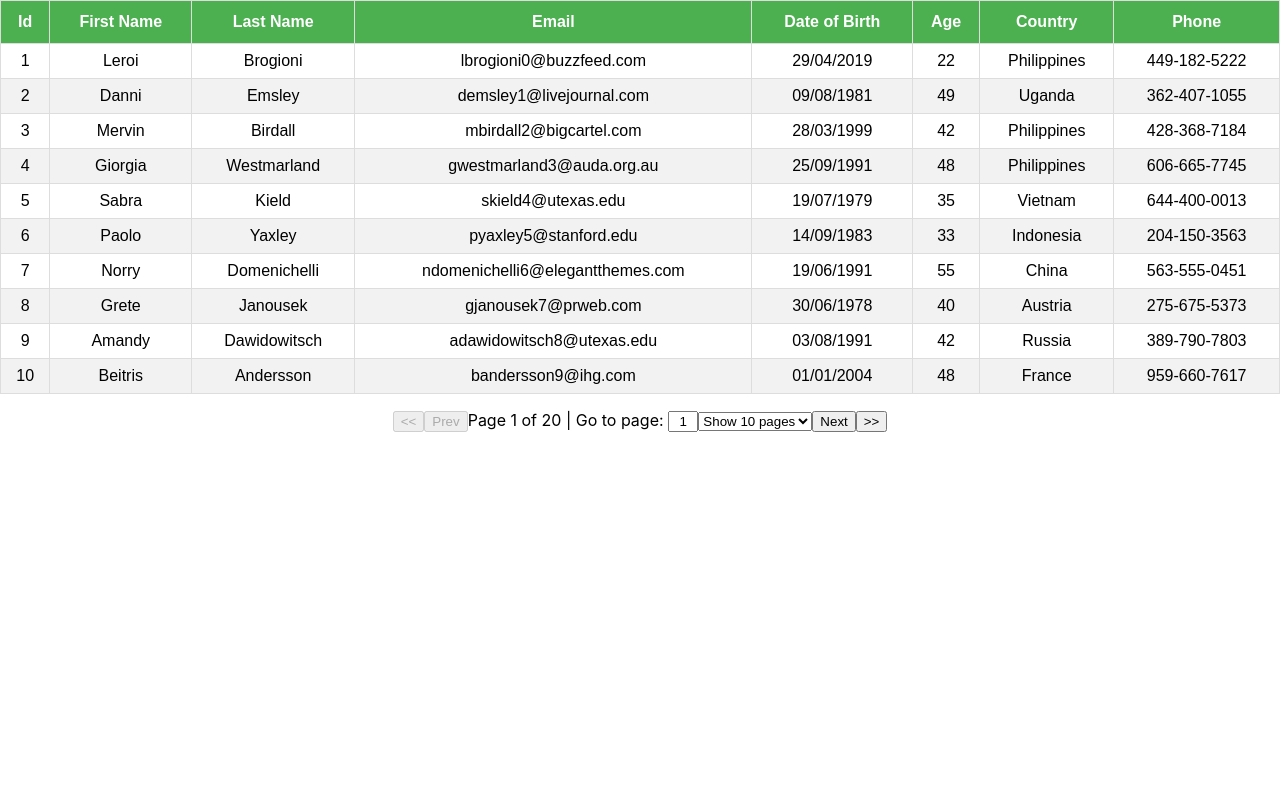
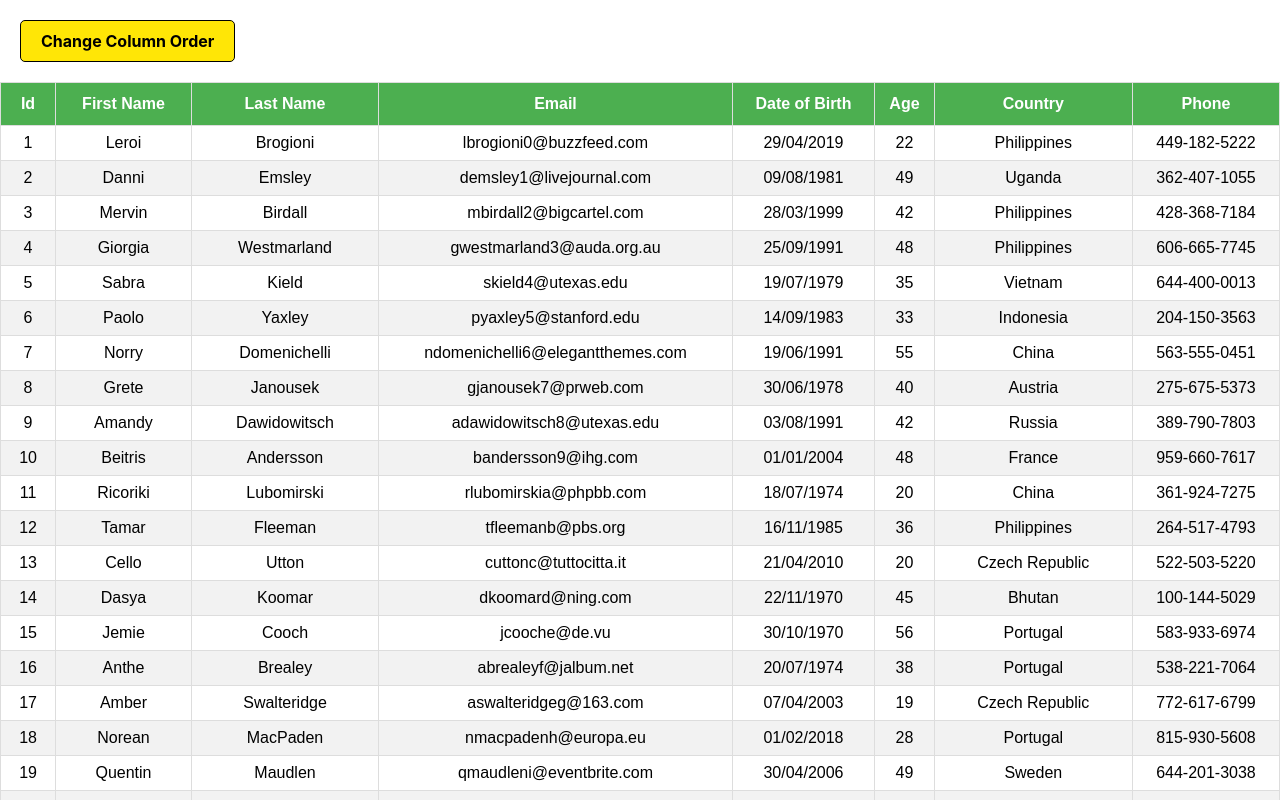
Before and after one commit to mirstuk/react-table-demo, a React (Create React App) app: page / in a window 1280 px wide. Shown: the top 800 px of the page. Built offline with nearby package versions, Linux system fonts and the light colour scheme.

Commit message:
React Table Tutorial - 14 - Column Ordering

```diff
--- a/src/App.js
+++ b/src/App.js
@@ -1,10 +1,10 @@
 import React from 'react';
-import PaginationTable from './components/PaginationTable';
+import ColumnOrder from './components/ColumnOrder';
 
 function App() {
   return (
     <div>
-      <PaginationTable />
+      <ColumnOrder />
     </div>
   );
 }
--- /dev/null
+++ b/src/components/ColumnOrder.js
@@ -0,0 +1,83 @@
+import React, { useMemo } from 'react';
+import { useTable, useColumnOrder } from 'react-table';
+import MOCK_DATA from '../MOCK_DATA.json';
+import { COLUMNS } from './columns';
+import './table.css';
+
+const ColumnOrder = () => {
+  const columns = useMemo(() => COLUMNS, []);
+  const data = useMemo(() => MOCK_DATA, []);
+
+  const {
+    getTableProps,
+    getTableBodyProps,
+    headerGroups,
+    footerGroups,
+    rows,
+    prepareRow,
+    setColumnOrder,
+  } = useTable(
+    {
+      columns,
+      data,
+    },
+    useColumnOrder
+  );
+
+  const changeOrder = () => {
+    setColumnOrder([
+      'id',
+      'first_name',
+      'last_name',
+      'age',
+      'date_of_birth',
+      'country',
+      'email',
+      'phone',
+    ]);
+  };
+
+  return (
+    <>
+      <button className="button" onClick={changeOrder}>
+        Change Column Order
+      </button>
+      <table {...getTableProps()}>
+        <thead>
+          {headerGroups.map(headerGroup => (
+            <tr {...headerGroup.getHeaderGroupProps()}>
+              {headerGroup.headers.map(column => (
+                <th {...column.getHeaderProps()}>{column.render('Header')}</th>
+              ))}
+            </tr>
+          ))}
+        </thead>
+        <tbody {...getTableBodyProps()}>
+          {rows.map(row => {
+            prepareRow(row);
+            return (
+              <tr {...row.getRowProps()}>
+                {row.cells.map(cell => {
+                  return (
+                    <td {...cell.getCellProps()}>{cell.render('Cell')}</td>
+                  );
+                })}
+              </tr>
+            );
+          })}
+        </tbody>
+        <tfoot>
+          {footerGroups.map(footerGroup => (
+            <tr {...footerGroup.getFooterGroupProps()}>
+              {footerGroup.headers.map(column => (
+                <td {...column.getFooterProps()}>{column.render('Footer')}</td>
+              ))}
+            </tr>
+          ))}
+        </tfoot>
+      </table>
+    </>
+  );
+};
+
+export default ColumnOrder;
--- a/src/components/table.css
+++ b/src/components/table.css
@@ -74,3 +74,16 @@
   -webkit-appearance: none;
   margin: 0;
 }
+
+.button {
+  all: unset;
+  margin: 20px;
+  padding: 10px 20px;
+  background-color: #ffe606;
+  color: #000;
+  border: 1px solid #000;
+  border-radius: 5px;
+  font-size: 1rem;
+  font-weight: bold;
+  cursor: pointer;
+}
```
